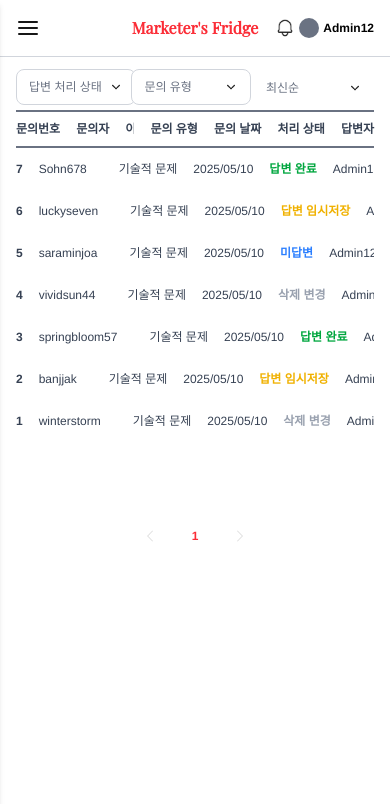
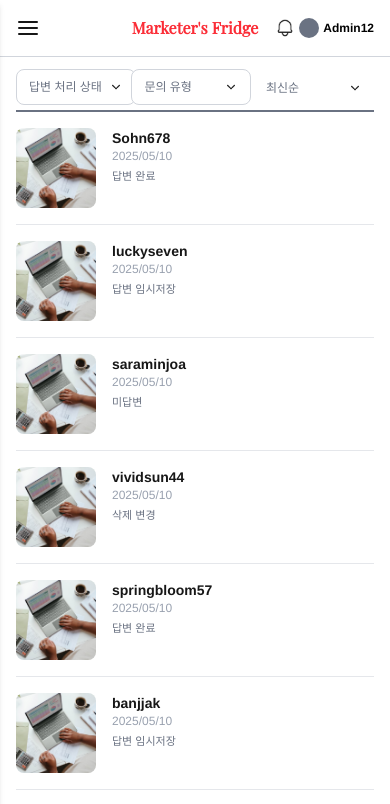
Before and after one commit to Marketer-s-Fridge/Admin, a Next.js app: page /inquiryReplies in a window 390 px wide. Shown: the top 804 px of the page. Built offline with nearby package versions, Linux system fonts and the light colour scheme.

Commit message:
style: 모바일 화면 테이블 -> 카드형으로 수정

```diff
--- a/src/components/adminContentTable.tsx
+++ b/src/components/adminContentTable.tsx
@@ -1,3 +1,5 @@
+"use client";
+
 import React from "react";
 import Image from "next/image";
 import { FiEdit2, FiTrash2, FiShare2, FiPaperclip } from "react-icons/fi";
@@ -32,10 +34,10 @@ export interface AdminContentItem {
 interface AdminContentTableProps {
   data: AdminContentItem[];
   columns: string[];
-  columnLabels?: string[]; // ✅ 컬럼 헤더 명칭
-  showHeader?: boolean; // ✅ 컬럼명 보일지 여부
+  columnLabels?: string[];
+  showHeader?: boolean;
   showCheckbox?: boolean;
-  columnWidths?: string[]; // ✅ 예: ['40px', '50px', '3fr', ...]
+  columnWidths?: string[];
 }
 
 const AdminContentTable: React.FC<AdminContentTableProps> = ({
@@ -50,41 +52,34 @@ const AdminContentTable: React.FC<AdminContentTableProps> = ({
     columnWidths?.join(" ") || `repeat(${columns.length}, 1fr)`;
 
   return (
-    <div className="border-t-2 border-gray-500 text-nowrap">
-      {/* ✅ 컬럼 헤더 */}
+    <div className="border-t-2 border-gray-500">
+      {/* ================== */}
+      {/* 데스크탑 테이블 뷰 */}
+      {/* ================== */}
+      <div className="hidden md:block">
         {showHeader && columnLabels && (
           <div
-          className="font-bold text-gray-700 py-2 text-[12px] sm:text-[12px] lg:text-sm border-b-2 border-b-gray-500"
+            className="font-bold text-gray-700 py-2 text-[12px] lg:text-sm border-b-2 border-b-gray-500"
             style={{
               display: "grid",
               gridTemplateColumns: gridTemplate,
               gap: "1rem",
             }}
           >
-          {columnLabels.map((label, i) => {
-            if (label == "이메일") {
-              return (
-                <div key={i} className="truncate text-center">
+            {columnLabels.map((label, i) => (
+              <div key={i} className="text-center truncate">
                 {label}
               </div>
-              );
-            }
-            return (
-              <div key={i} className="text-center">
-                {label}
-              </div>
-            );
-          })}
+            ))}
           </div>
         )}
 
-      {/* ✅ 데이터 렌더링 */}
-      <div className="overflow-x-scroll">
+        <div className="overflow-x-auto">
           {data.map((item) => (
             <div
               key={item.id}
               onClick={item.onClickRow}
-            className="text-center cursor-pointer py-3 items-center text-[12px] sm:text-[12px] lg:text-sm hover:bg-gray-50 text-gray-700"
+              className="text-center cursor-pointer py-3 items-center text-[12px] lg:text-sm hover:bg-gray-50 text-gray-700"
               style={{
                 display: "grid",
                 gridTemplateColumns: gridTemplate,
@@ -93,36 +88,15 @@ const AdminContentTable: React.FC<AdminContentTableProps> = ({
             >
               {columns.map((col) => {
                 switch (col) {
-                case "checkbox":
-                  return showCheckbox ? (
-                    <div key={col} className="flex justify-center">
-                      <input
-                        type="checkbox"
-                        className="w-4 h-4 accent-gray-800"
-                        checked={item.selected || false}
-                        onChange={(e) =>
-                          item.onSelectChange?.(e.target.checked)
-                        }
-                      />
-                    </div>
-                  ) : (
-                    <div key={col} />
-                  );
-                case "id":
-                  return (
-                    <div key={col} className="text-center font-semibold">
-                      {item.id}
-                    </div>
-                  );
                   case "image":
                     return (
                       <div key={col}>
                         <Image
-                        src={"/images/Category-1.jpg"}
+                          src={item.image || "/images/Category-1.jpg"}
                           alt="썸네일"
                           width={40}
                           height={40}
-                        className=" rounded"
+                          className="rounded"
                         />
                       </div>
                     );
@@ -138,100 +112,28 @@ const AdminContentTable: React.FC<AdminContentTableProps> = ({
                         {item.title}
                       </div>
                     );
-                case "email":
-                  return (
-                    <div key={col} className="truncate text-center">
-                      {item.email}
-                    </div>
-                  );
+                  case "date":
+                    return <div key={col}>{item.date}</div>;
                   case "author":
-                  return (
-                    <div key={col} className="truncate text-center">
-                      {item.author}
-                    </div>
-                  );
-                case "name":
-                  return (
-                    <div key={col} className="text-center">
-                      {item.name}
-                    </div>
-                  );
-                case "responder":
-                  return (
-                    <div key={col} className="text-center">
-                      {item.responder}
-                    </div>
-                  );
-                case "category":
-                  return <div key={col}>{item.category}</div>;
-                case "type":
-                  return (
-                    <div key={col} className="text-center">
-                      {item.type}
-                    </div>
-                  );
-                case "date":
-                  return (
-                    <div key={col} className="text-center">
-                      {item.date}
-                    </div>
-                  );
-                case "time":
-                  return <div key={col}>{item.time}</div>;
-                case "views":
-                  return (
-                    <div key={col} className="text-center">
-                      {item.views?.toLocaleString()}
-                    </div>
-                  );
-                case "clicks":
-                  return (
-                    <div key={col} className="text-center">
-                      {item.clicks?.toLocaleString()}
-                    </div>
-                  );
-                case "engagementRate":
-                  return (
-                    <div key={col} className="text-center">
-                      {item.engagementRate}
-                    </div>
-                  );
+                    return <div key={col}>{item.author}</div>;
                   case "status":
                     return (
                       <div
                         key={col}
-                      className={`text-center text-xs font-semibold ${
-                        item.status === "작성 중" ||
-                        item.status === "답변 임시저장"
+                        className={`text-xs font-semibold ${
+                          item.status === "작성 완료"
+                            ? "text-green-600"
+                            : item.status === "작성 중"
                             ? "text-yellow-500"
-                          : item.status === "검토 대기" ||
-                            item.status === "미답변"
-                          ? "text-blue-500"
-                          : item.status === "피드백 반영 중"
-                          ? "text-black"
-                          : item.status === "작성 완료" ||
-                            item.status === "답변 완료"
-                          ? "text-green-600"
-                          : "text-gray-400"
+                            : "text-gray-500"
                         }`}
                       >
                         {item.status}
                       </div>
                     );
-                case "visibility":
-                  return (
-                    <div
-                      key={col}
-                      className={
-                        item.visibility === "비공개" ? "text-gray-400" : ""
-                      }
-                    >
-                      {item.visibility}
-                    </div>
-                  );
                   case "actions":
                     return (
-                    <div key={col} className="flex items-center gap-3">
+                      <div key={col} className="flex justify-center gap-3">
                         <FiEdit2
                           className="cursor-pointer w-4 h-4"
                           onClick={item.onEdit}
@@ -249,9 +151,85 @@ const AdminContentTable: React.FC<AdminContentTableProps> = ({
                       </div>
                     );
                   default:
-                  return <div key={col} />;
+                    return <div key={col}>{(item as any)[col]}</div>;
                 }
               })}
+            </div>
+          ))}
+        </div>
+      </div>
+
+      {/* ================== */}
+      {/* 모바일 카드 뷰 */}
+      {/* ================== */}
+      <div className="block md:hidden divide-y divide-gray-200">
+        {data.map((item) => (
+          <div
+            key={item.id}
+            className="flex gap-4 py-4 cursor-pointer"
+            onClick={item.onClickRow}
+          >
+            {/* 썸네일 */}
+            <div className="w-20 h-20 flex-shrink-0 rounded-lg bg-gray-100 overflow-hidden">
+              <Image
+                src={item.image || "/images/Category-1.jpg"}
+                alt={item.title}
+                width={80}
+                height={80}
+                className="w-full h-full object-cover"
+              />
+            </div>
+
+            {/* 텍스트 정보 */}
+            <div className="flex flex-col flex-1">
+              <h4 className="font-semibold text-sm truncate text-wrap">{item.title}</h4>
+              <p className="text-xs text-gray-500">{item.author}</p>
+              <p className="text-xs text-gray-400">{item.date}</p>
+              {item.status && (
+                <span
+                  className={`text-[11px] font-medium mt-1 ${
+                    item.status === "작성 완료"
+                      ? "text-green-600"
+                      : item.status === "작성 중"
+                      ? "text-yellow-500"
+                      : "text-gray-500"
+                  }`}
+                >
+                  {item.status}
+                </span>
+              )}
+            </div>
+
+            {/* 액션 버튼 */}
+            <div className="flex flex-col justify-between items-end text-gray-500 text-xs">
+              {item.onEdit && (
+                <FiEdit2
+                  className="cursor-pointer w-4 h-4"
+                  onClick={(e) => {
+                    e.stopPropagation();
+                    item.onEdit?.();
+                  }}
+                />
+              )}
+              {item.onDelete && (
+                <FiTrash2
+                  className="cursor-pointer w-4 h-4"
+                  onClick={(e) => {
+                    e.stopPropagation();
+                    item.onDelete?.();
+                  }}
+                />
+              )}
+              {item.onShare && (
+                <FiShare2
+                  className="cursor-pointer w-4 h-4"
+                  onClick={(e) => {
+                    e.stopPropagation();
+                    item.onShare?.();
+                  }}
+                />
+              )}
+            </div>
           </div>
         ))}
       </div>
--- a/src/components/pagination.tsx
+++ b/src/components/pagination.tsx
@@ -15,7 +15,7 @@ const Pagination: React.FC<PaginationProps> = ({
   onPageChange,
 }) => {
   return (
-    <div className="flex justify-center items-center gap-8 mt-15 text-xs xs:mt-30 mb-0 sm:text-sm  text-gray-600">
+    <div className="flex justify-center items-center gap-2 my-15 text-xs xs:mt-30 md:mb-0 sm:text-sm  text-gray-600">
       <button
         className="cursor-pointer disabled:opacity-40"
         onClick={() => onPageChange(currentPage - 1)}
@@ -38,7 +38,7 @@ const Pagination: React.FC<PaginationProps> = ({
             page === currentPage
               ? " text-red-500 font-semibold"
               : "hover:text-black cursor-pointer"
-          }`}
+          } p-4`}
         >
           {page}
         </button>
```
Lines whose indentation alone changed are shown as unchanged.
